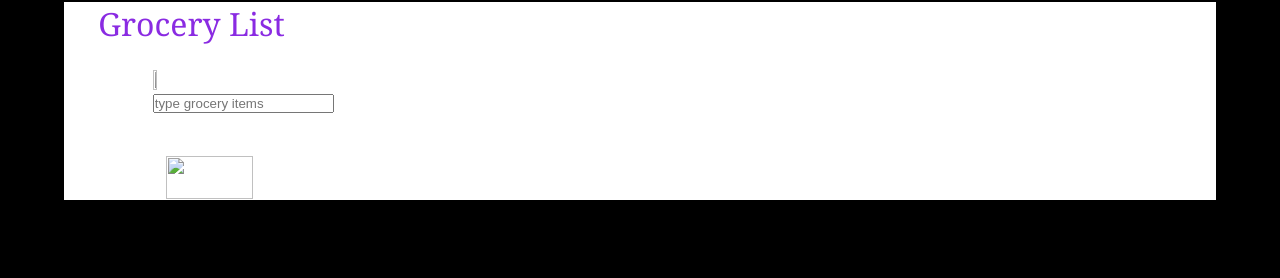
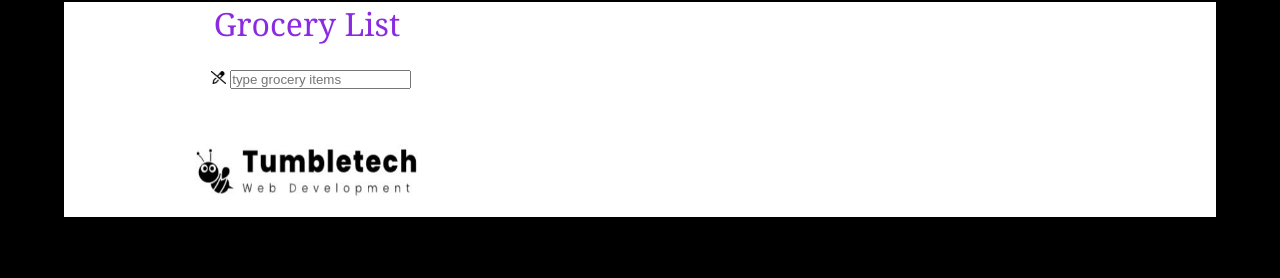
Before and after one commit to tumbletech/Grocery-List, a plain HTML site: page jsgrocerylist.html in a window 1280 px wide. Drawn offline with Linux system fonts and the light colour scheme.

Commit message:
Update jsgrocerylist.html

```diff
--- a/jsgrocerylist.html
+++ b/jsgrocerylist.html
@@ -12,14 +12,14 @@
             <h1 style="text-align: center;" class="title">Grocery List</h1>
             <div class="input-text">
                 <!--the delete items icon-->
-                <a href="#"><img id="deleteitems" src="./00. Logos/penstashed.png"></a>
+                <a href="#"><img id="deleteitems" src="./penstashed.png"></a>
                 <input id="userInput" type="text" placeholder="type grocery items">
             </div>
             <br>
             <!--the grocery items list-->
             <div id="allItems"></div>
             <div class="logo">
-                <img src="./00. Logos/V06.JPG" class="logo">
+                <img src="./V06.JPG" class="logo">
             </div>
     </div>
 </div>
```
